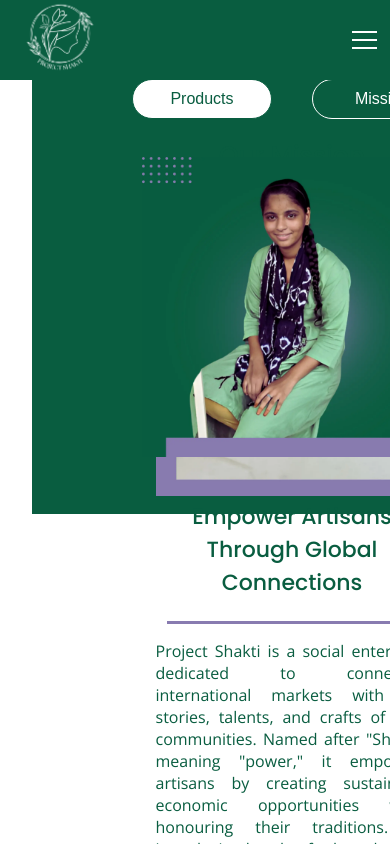
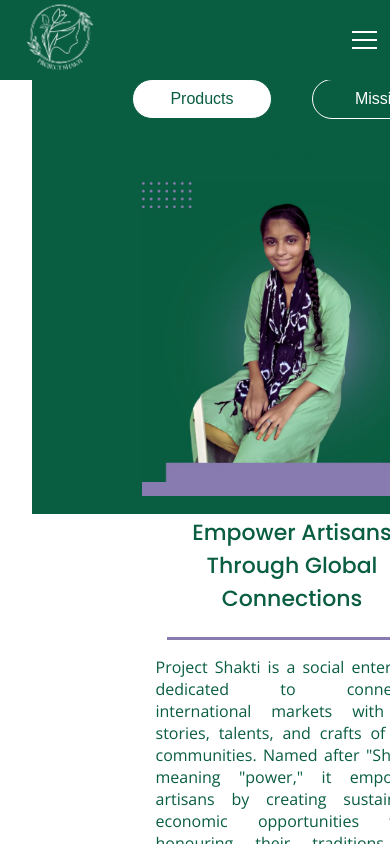
Before and after one commit to tb1995/project-shakti, a Next.js app: page / in a window 390 px wide. Shown: the top 844 px of the page. Built offline with nearby package versions, Linux system fonts and the light colour scheme.

Commit message:
responsiveness bugs

```diff
--- a/app/components/left-right-container.module.scss
+++ b/app/components/left-right-container.module.scss
@@ -47,9 +47,12 @@
   }
 
   @include breakpoints.for-size(tablet-landscape-down) {
+    display: flex;
+    justify-content: center;
     width: 100%;
     height: 100%;
     order: 1 !important;
+    margin-bottom: 20px;
   }
 }
 
--- a/app/sections/homepage/hero.module.scss
+++ b/app/sections/homepage/hero.module.scss
@@ -61,6 +61,12 @@
   margin-top: 10px;
   display: flex;
   gap: 40px;
+
+  @include breakpoints.for-size(tablet-landscape-down) {
+    display: flex;
+    justify-content: center;
+    margin-bottom: 50px;
+  }
 }
 
 .heading {
--- a/app/sections/homepage/join-us.module.scss
+++ b/app/sections/homepage/join-us.module.scss
@@ -19,6 +19,7 @@
   @include breakpoints.for-size(tablet-landscape-down) {
     flex-direction: column;
     margin-bottom: 30px;
+    align-items: center;
   }
 }
 
```
